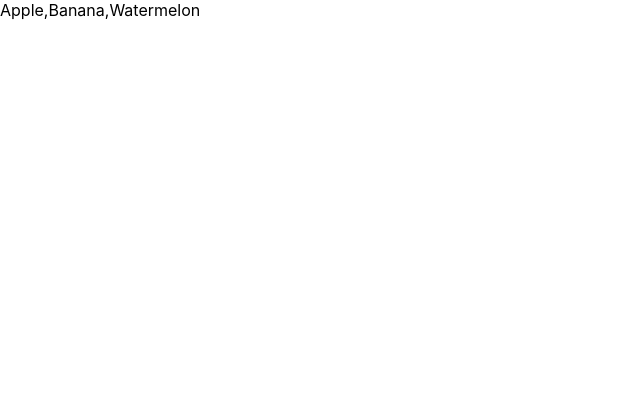
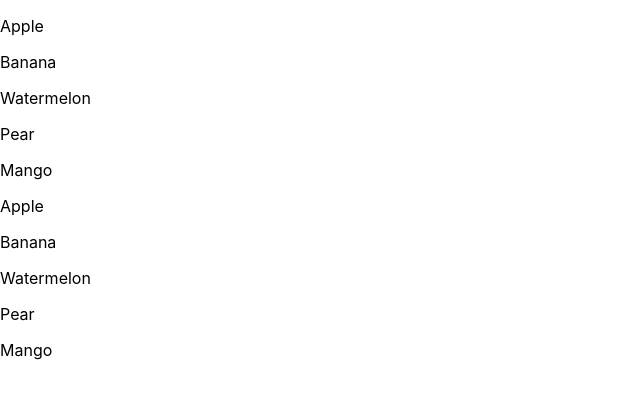
Before and after one commit to pratikk2609/myfirstwebapp, a React (Create React App) app: page / in a window 1280 px wide. Shown: the top 398 px of the page, without its empty margins (0-640 px from the left). Built offline with nearby package versions, Linux system fonts and the light colour scheme.

Commit message:
fruits using map

```diff
--- a/src/components/Fruits.js
+++ b/src/components/Fruits.js
@@ -1,14 +1,11 @@
 import React from 'react'
 
 function Fruits() {
-    const names = ['Apple', 'Banana', 'Watermelon']
+    const names = ['Apple', 'Banana', 'Watermelon', 'Pear', 'Mango','Apple', 'Banana', 'Watermelon', 'Pear', 'Mango']
 
     return (
         <div>
-            <l1>{names[0]},
-                {names[1]},
-                {names[2]}
-            </l1>
+             {names.map(n => <p>{n}</p>)}
         </div>
     )
 }
```
